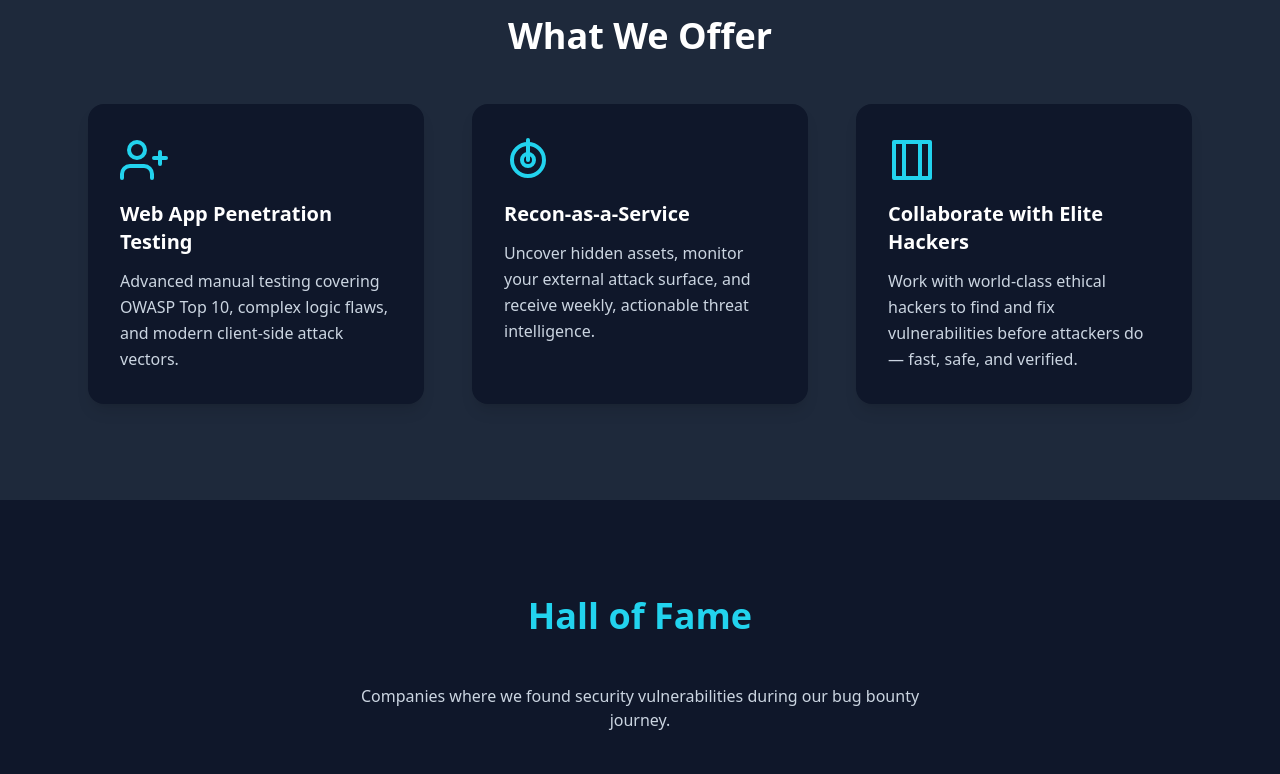
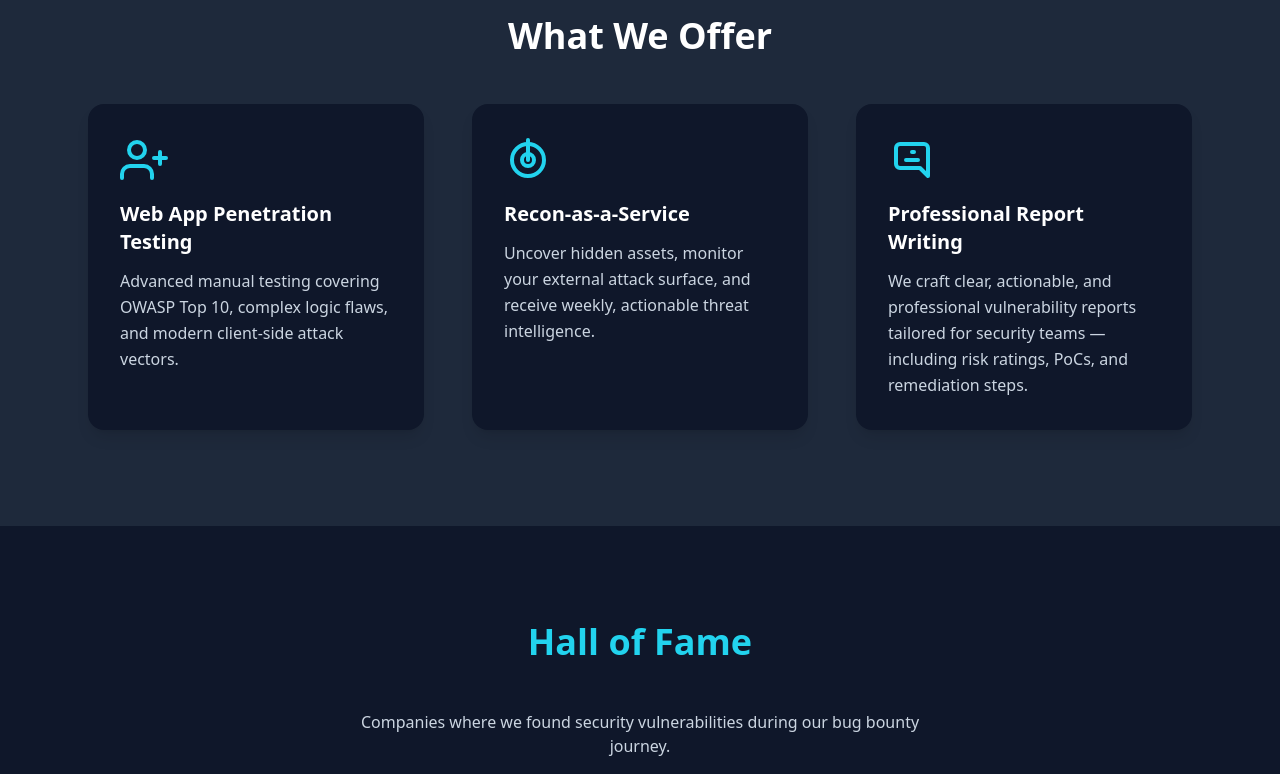
Before and after one commit to cysky0x1/testsssd.github.io, a plain HTML site: page index.html in a window 1280 px wide. Shown: the part 880-1654 px from the top of the page. Drawn offline with nearby package versions, Linux system fonts and the light colour scheme.

Commit message:
Update index.html

```diff
--- a/index.html
+++ b/index.html
@@ -96,17 +96,17 @@
         </p>
       </div>
 
-      <!-- Card 3 -->
+      <!-- Card 3 - Vulnerability Reporting Service -->
 <div class="bg-slate-900 p-8 rounded-2xl shadow-lg hover:shadow-cyan-500/40 transition-transform hover:-translate-y-2 duration-300" data-aos="flip-up">
   <svg class="w-12 h-12 mb-4 text-cyan-400" fill="none" stroke="currentColor" stroke-width="2" stroke-linecap="round" stroke-linejoin="round" viewBox="0 0 24 24">
-          <path d="M3 3h18v18H3z"/>
-          <path d="M8 3v18"/><path d="M16 3v18"/>
+    <path d="M9 12h6M9 16h6M13 8h-1M4 6a2 2 0 012-2h12a2 2 0 012 2v14l-4-4H6a2 2 0 01-2-2V6z" />
   </svg>
-        <h3 class="text-xl font-semibold mb-3 text-white">Collaborate with Elite Hackers</h3>
+  <h3 class="text-xl font-semibold mb-3 text-white">Professional Report Writing</h3>
   <p class="text-slate-300 leading-relaxed">
-          Work with world-class ethical hackers to find and fix vulnerabilities before attackers do — fast, safe, and verified.
+    We craft clear, actionable, and professional vulnerability reports tailored for security teams — including risk ratings, PoCs, and remediation steps.
   </p>
 </div>
+
 
     </div>
   </div>
```
Lines whose indentation alone changed are shown as unchanged.
